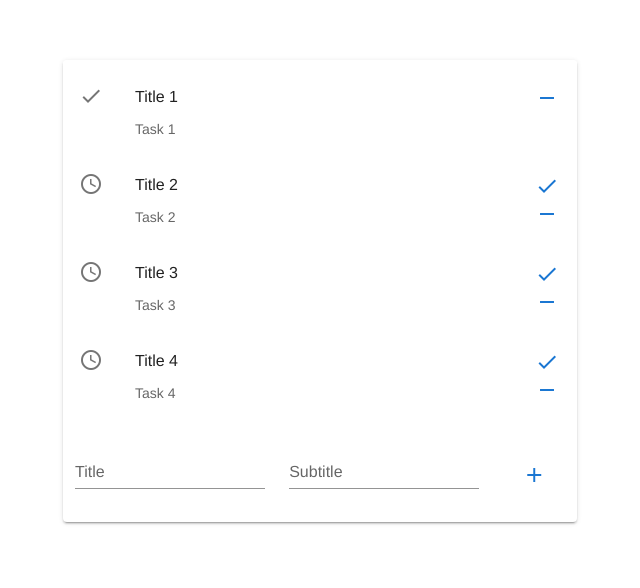
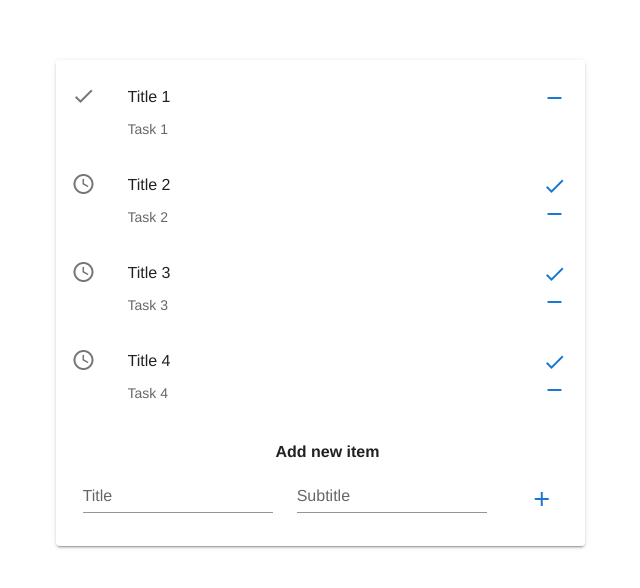
Before and after one commit to DenysGots/simple-vue-todo-app, a Vue app: page / in a window 1280 px wide. Shown: the top 588 px of the page, without its empty margins (320-960 px from the left). Built offline with nearby package versions, Linux system fonts and the light colour scheme.

Commit message:
Styles-fix

```diff
--- a/package.json
+++ b/package.json
@@ -7,7 +7,7 @@
     "build": "vue-cli-service build",
     "lint": "vue-cli-service lint",
     "test": "vue-cli-service test:unit",
-    "prod": "prettier --write \"src/**/*.vue\""
+    "prod": "prettier --write \"src/**/*.{ts,vue}\""
   },
   "dependencies": {
     "core-js": "^3.6.5",
--- a/src/components/NewItemForm.vue
+++ b/src/components/NewItemForm.vue
@@ -2,6 +2,12 @@
   <div class="app-new-item-form">
     <v-form ref="form" :lazy-validation="true">
       <v-container>
+        <div>
+          <h4>
+            Add new item
+          </h4>
+        </div>
+
         <v-row>
           <v-col cols="12" md="5">
             <v-text-field v-model="item.title" label="Title" required></v-text-field>
@@ -39,4 +45,8 @@ export default class NewItemForm extends Vue {
 }
 </script>
 
-<style scoped lang="scss"></style>
+<style scoped lang="scss">
+.app-new-item-form {
+  margin-left: 15px;
+}
+</style>
--- a/src/components/TodoList.vue
+++ b/src/components/TodoList.vue
@@ -79,8 +79,9 @@ export default class TodoList extends Vue {
 
   markItemsAsDone(itemId: string) {
     const markAsDone = (item: Item) => (item.closed = true);
-    flow(find(['id', itemId]), markAsDone)(this.items);
-    this.items = cloneDeep(this.items);
+    const rewriteItemsList = () => (this.items = cloneDeep(this.items));
+    flow(find(['id', itemId]), markAsDone, rewriteItemsList)(this.items);
+    // this.items = cloneDeep(this.items);
   }
 
   deleteItem(itemId: string) {
--- a/src/main.ts
+++ b/src/main.ts
@@ -1,12 +1,12 @@
-import Vue from "vue";
-import App from "./App.vue";
-import store from "./store";
-import vuetify from "./plugins/vuetify";
+import Vue from 'vue';
+import App from './App.vue';
+import store from './store';
+import vuetify from './plugins/vuetify';
 
 Vue.config.productionTip = false;
 
 new Vue({
   store,
   vuetify,
-  render: (h) => h(App),
-}).$mount("#app");
+  render: (h) => h(App)
+}).$mount('#app');
--- a/src/plugins/vuetify.ts
+++ b/src/plugins/vuetify.ts
@@ -1,6 +1,6 @@
-import Vue from "vue";
-import Vuetify from "vuetify/lib";
-import 'vuetify/dist/vuetify.min.css'
+import Vue from 'vue';
+import Vuetify from 'vuetify/lib';
+import 'vuetify/dist/vuetify.min.css';
 
 Vue.use(Vuetify);
 
--- a/src/shims-tsx.d.ts
+++ b/src/shims-tsx.d.ts
@@ -1,4 +1,4 @@
-import Vue, { VNode } from "vue";
+import Vue, { VNode } from 'vue';
 
 declare global {
   namespace JSX {
--- a/src/shims-vue.d.ts
+++ b/src/shims-vue.d.ts
@@ -1,4 +1,4 @@
-declare module "*.vue" {
-  import Vue from "vue";
+declare module '*.vue' {
+  import Vue from 'vue';
   export default Vue;
 }
--- a/src/store/index.ts
+++ b/src/store/index.ts
@@ -1,5 +1,5 @@
-import Vue from "vue";
-import Vuex from "vuex";
+import Vue from 'vue';
+import Vuex from 'vuex';
 
 Vue.use(Vuex);
 
@@ -7,5 +7,5 @@ export default new Vuex.Store({
   state: {},
   mutations: {},
   actions: {},
-  modules: {},
+  modules: {}
 });
```
